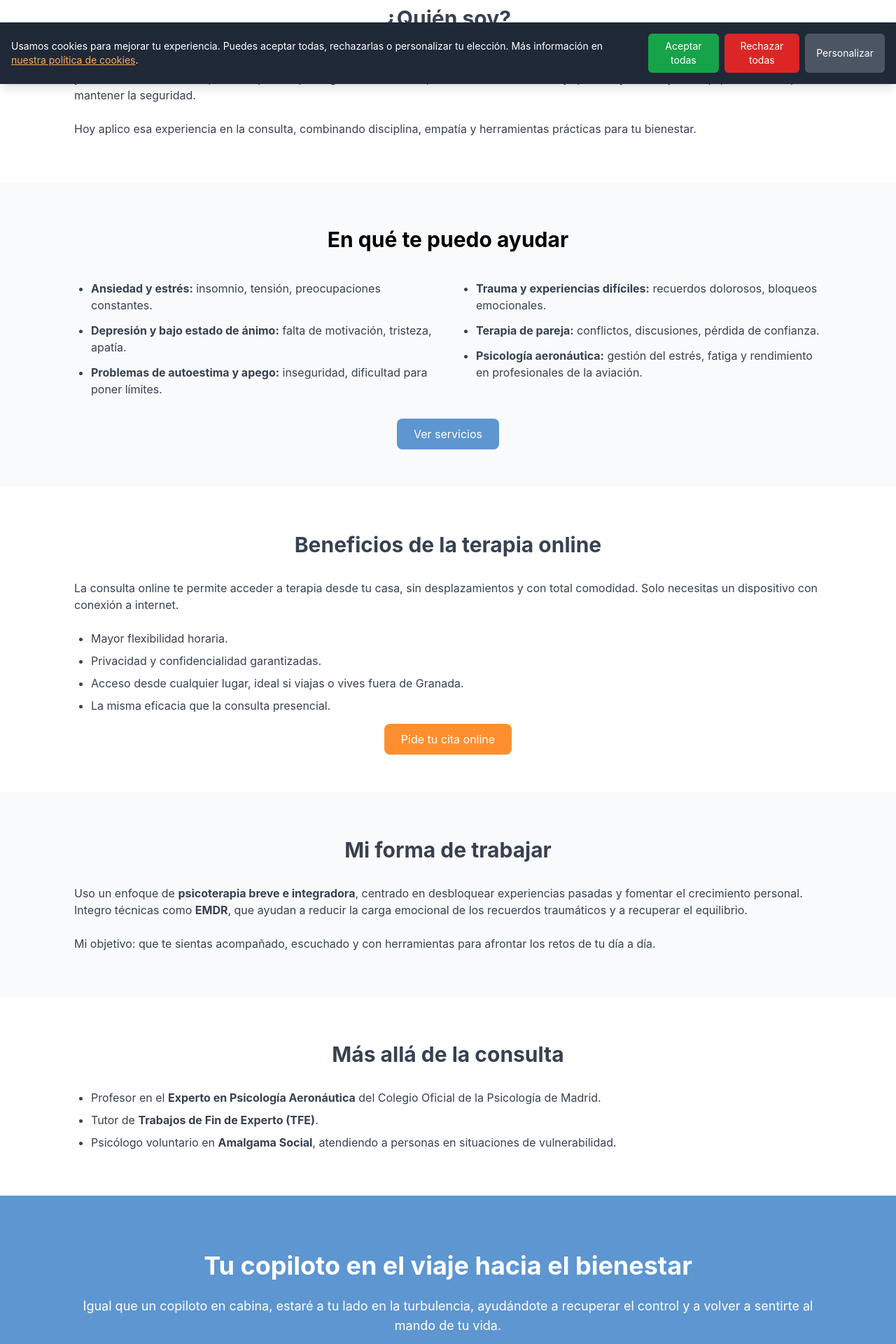
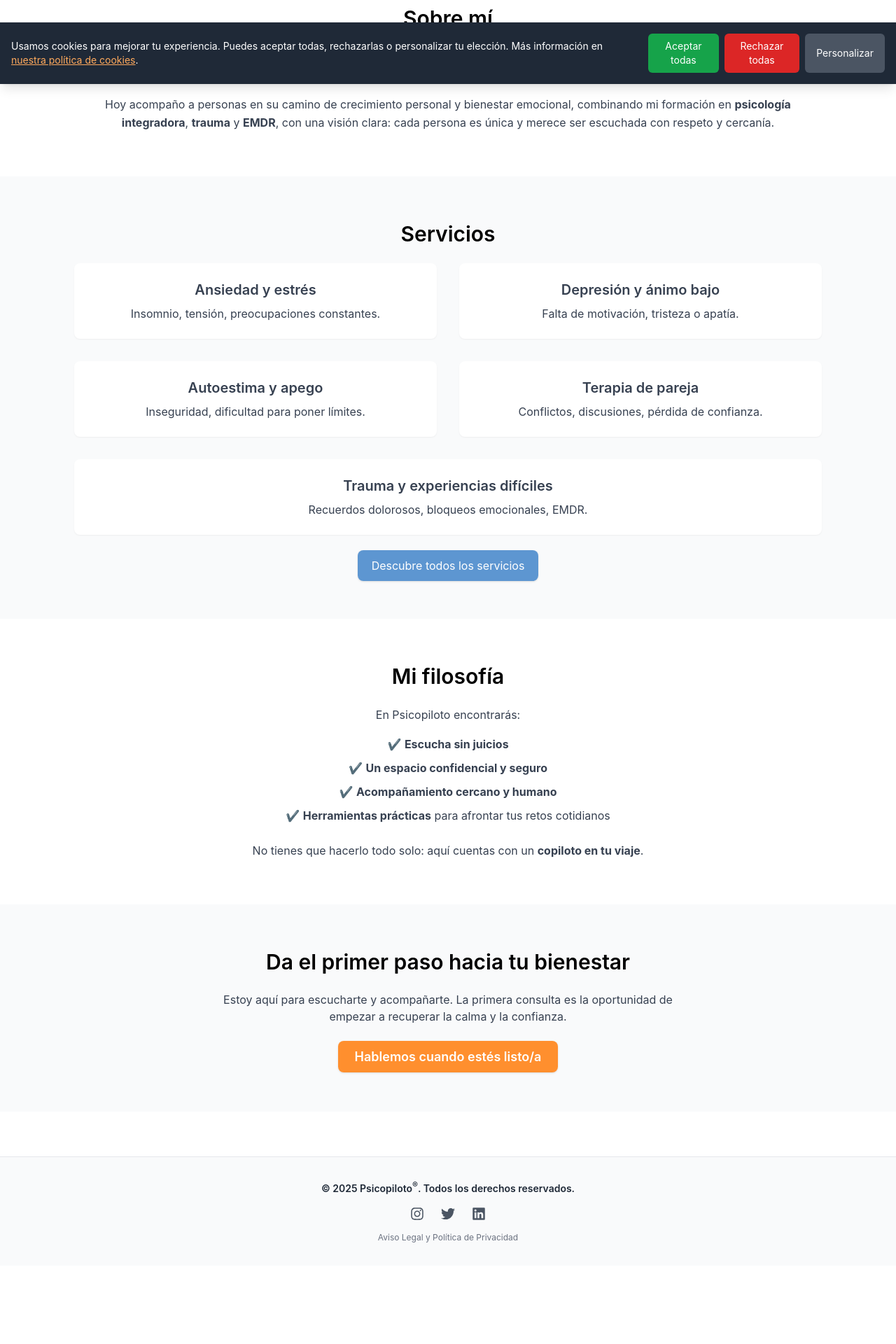
Before and after one commit to psicopiloto/psicopilotopage1, a Next.js app: page / in a window 1280 px wide. Shown: the part 680-2600 px from the top of the page at 70% size. After the commit the page ends 2488 px from the top, so only its background shows below. Built offline with nearby package versions, Linux system fonts and the light colour scheme.

Commit message:
Update index.js1

```diff
--- a/pages/index.js
+++ b/pages/index.js
@@ -1,193 +1,130 @@
+import Nav from "../components/Nav";
+import Footer from "../components/Footer";
 import Image from "next/image";
 import Link from "next/link";
-import Nav from "../components/Nav";
-import Footer from "../components/Footer";
 
 export default function Home() {
   return (
     <div className="min-h-screen flex flex-col">
       <Nav />
       <main className="flex-grow pt-16">
-        {/* HERO con imagen de fondo */}
+
+        {/* HERO */}
         <section className="relative h-[70vh] flex items-center justify-center">
           <Image
-            src="/fotoinicio1.png"
+            src="/fotoinicio1.jpg"
             alt="Psicólogo online en Granada - Psicopiloto"
             fill
             style={{ objectFit: "cover" }}
             priority
           />
           <div className="absolute inset-0 bg-black/40 z-10" />
-          <div className="container mx-auto text-white z-20 relative">
-            <div className="bg-black/40 p-8 rounded-lg max-w-3xl">
-              <h1 className="text-3xl md:text-5xl font-bold mb-4">
-                Tu copiloto en el viaje hacia el bienestar
-              </h1>
-              <p className="mb-6 text-lg">
-                ¿Te sientes superado por la ansiedad, el estrés o las dudas sobre ti mismo?
-                En <strong>Psicopiloto</strong> encontrarás un espacio para recuperar la calma
-                y retomar el control de tu vida.
-              </p>
-              <Link href="/contacto">
-                <span className="inline-block px-6 py-3 rounded-lg bg-softorange-500 text-white">
-                  Reserva tu primera consulta
+          <div className="container mx-auto text-center text-white z-20 relative">
+            <h1 className="text-4xl md:text-6xl font-bold mb-6">
+              Tu copiloto en el viaje hacia el bienestar
+            </h1>
+            <p className="text-lg md:text-xl mb-8 max-w-2xl mx-auto">
+              Un espacio seguro, cercano y libre de juicios para recuperar la
+              calma y sentir de nuevo que llevas el control de tu vida.
+            </p>
+            <Link href="/contacto">
+              <span className="px-6 py-3 bg-softorange-500 text-white rounded-lg text-lg font-semibold shadow hover:bg-softorange-600 transition">
+                Agenda tu primera cita
+              </span>
+            </Link>
+          </div>
+        </section>
+
+        {/* SOBRE MÍ */}
+        <section className="py-16 bg-white">
+          <div className="container mx-auto max-w-4xl text-center">
+            <h2 className="text-3xl font-semibold mb-6">Sobre mí</h2>
+            <p className="text-gray-700 leading-relaxed mb-4">
+              Soy <strong>psicólogo con Habilitación Sanitaria</strong> y durante
+              más de 18 años fui también <strong>piloto militar e instructor</strong>.
+              Mi experiencia me enseñó que lo más importante no es la perfección,
+              sino la <strong>confianza</strong>, la <strong>humildad</strong> y la
+              capacidad de pedir ayuda cuando más lo necesitamos.
+            </p>
+            <p className="text-gray-700 leading-relaxed">
+              Hoy acompaño a personas en su camino de crecimiento personal y
+              bienestar emocional, combinando mi formación en{" "}
+              <strong>psicología integradora</strong>, <strong>trauma</strong> y{" "}
+              <strong>EMDR</strong>, con una visión clara: cada persona es única y
+              merece ser escuchada con respeto y cercanía.
+            </p>
+          </div>
+        </section>
+
+        {/* SERVICIOS */}
+        <section className="py-16 bg-gray-50">
+          <div className="container mx-auto max-w-5xl text-center">
+            <h2 className="text-3xl font-semibold mb-6">Servicios</h2>
+            <div className="grid md:grid-cols-2 gap-8 text-gray-700">
+              <div className="p-6 bg-white rounded-lg shadow-sm">
+                <h3 className="font-semibold text-xl mb-2">Ansiedad y estrés</h3>
+                <p>Insomnio, tensión, preocupaciones constantes.</p>
+              </div>
+              <div className="p-6 bg-white rounded-lg shadow-sm">
+                <h3 className="font-semibold text-xl mb-2">Depresión y ánimo bajo</h3>
+                <p>Falta de motivación, tristeza o apatía.</p>
+              </div>
+              <div className="p-6 bg-white rounded-lg shadow-sm">
+                <h3 className="font-semibold text-xl mb-2">Autoestima y apego</h3>
+                <p>Inseguridad, dificultad para poner límites.</p>
+              </div>
+              <div className="p-6 bg-white rounded-lg shadow-sm">
+                <h3 className="font-semibold text-xl mb-2">Terapia de pareja</h3>
+                <p>Conflictos, discusiones, pérdida de confianza.</p>
+              </div>
+              <div className="p-6 bg-white rounded-lg shadow-sm md:col-span-2">
+                <h3 className="font-semibold text-xl mb-2">Trauma y experiencias difíciles</h3>
+                <p>Recuerdos dolorosos, bloqueos emocionales, EMDR.</p>
+              </div>
+            </div>
+            <div className="mt-8">
+              <Link href="/servicios">
+                <span className="px-5 py-3 bg-psicopiloto-500 text-white rounded-lg shadow hover:bg-psicopiloto-600 transition">
+                  Descubre todos los servicios
                 </span>
               </Link>
             </div>
           </div>
         </section>
 
-        {/* QUIÉN SOY */}
+        {/* FILOSOFÍA */}
         <section className="py-16 bg-white">
-          <div className="container mx-auto max-w-4xl text-gray-700 space-y-6">
-            <h2 className="text-3xl font-bold text-center mb-8">¿Quién soy?</h2>
-            <p>
-              Soy <strong>psicólogo con Habilitación Sanitaria</strong>, especializado en{" "}
-              <strong>trauma, EMDR y psicología aeronáutica</strong>. Durante más de
-              18 años trabajé como <strong>piloto militar e instructor</strong>, donde
-              aprendí que la gestión emocional, la toma de decisiones bajo presión y
-              el trabajo en equipo son clave para mantener la seguridad.
+          <div className="container mx-auto max-w-4xl text-center">
+            <h2 className="text-3xl font-semibold mb-6">Mi filosofía</h2>
+            <p className="text-gray-700 leading-relaxed mb-4">
+              En Psicopiloto encontrarás:
             </p>
-            <p>
-              Hoy aplico esa experiencia en la consulta, combinando disciplina,
-              empatía y herramientas prácticas para tu bienestar.
+            <ul className="text-gray-700 leading-relaxed space-y-2">
+              <li>✔️ <strong>Escucha sin juicios</strong></li>
+              <li>✔️ <strong>Un espacio confidencial y seguro</strong></li>
+              <li>✔️ <strong>Acompañamiento cercano y humano</strong></li>
+              <li>✔️ <strong>Herramientas prácticas</strong> para afrontar tus retos cotidianos</li>
+            </ul>
+            <p className="text-gray-700 leading-relaxed mt-6">
+              No tienes que hacerlo todo solo: aquí cuentas con un{" "}
+              <strong>copiloto en tu viaje</strong>.
             </p>
           </div>
         </section>
 
-        {/* EN QUÉ TE PUEDO AYUDAR */}
+        {/* CTA */}
         <section className="py-16 bg-gray-50">
-          <div className="container mx-auto max-w-5xl">
-            <h2 className="text-3xl font-bold text-center mb-10">
-              En qué te puedo ayudar
+          <div className="container mx-auto text-center">
+            <h2 className="text-3xl font-semibold mb-6">
+              Da el primer paso hacia tu bienestar
             </h2>
-            <div className="grid md:grid-cols-2 gap-8 text-gray-700">
-              <div>
-                <ul className="list-disc pl-6 space-y-3">
-                  <li>
-                    <strong>Ansiedad y estrés:</strong> insomnio, tensión,
-                    preocupaciones constantes.
-                  </li>
-                  <li>
-                    <strong>Depresión y bajo estado de ánimo:</strong> falta de
-                    motivación, tristeza, apatía.
-                  </li>
-                  <li>
-                    <strong>Problemas de autoestima y apego:</strong> inseguridad,
-                    dificultad para poner límites.
-                  </li>
-                </ul>
-              </div>
-              <div>
-                <ul className="list-disc pl-6 space-y-3">
-                  <li>
-                    <strong>Trauma y experiencias difíciles:</strong> recuerdos
-                    dolorosos, bloqueos emocionales.
-                  </li>
-                  <li>
-                    <strong>Terapia de pareja:</strong> conflictos, discusiones,
-                    pérdida de confianza.
-                  </li>
-                  <li>
-                    <strong>Psicología aeronáutica:</strong> gestión del estrés,
-                    fatiga y rendimiento en profesionales de la aviación.
-                  </li>
-                </ul>
-              </div>
-            </div>
-            <div className="text-center mt-10">
-              <Link href="/servicios">
-                <span className="px-6 py-3 bg-psicopiloto-500 text-white rounded-lg">
-                  Ver servicios
-                </span>
-              </Link>
-            </div>
-          </div>
-        </section>
-
-        {/* CITA ONLINE */}
-        <section className="py-16 bg-white">
-          <div className="container mx-auto max-w-4xl text-gray-700 space-y-6">
-            <h2 className="text-3xl font-bold text-center mb-8">
-              Beneficios de la terapia online
-            </h2>
-            <p>
-              La consulta online te permite acceder a terapia desde tu casa, sin
-              desplazamientos y con total comodidad. Solo necesitas un dispositivo
-              con conexión a internet.
-            </p>
-            <ul className="list-disc pl-6 space-y-2">
-              <li>Mayor flexibilidad horaria.</li>
-              <li>Privacidad y confidencialidad garantizadas.</li>
-              <li>Acceso desde cualquier lugar, ideal si viajas o vives fuera de Granada.</li>
-              <li>La misma eficacia que la consulta presencial.</li>
-            </ul>
-            <div className="text-center mt-6">
-              <Link href="/contacto">
-                <span className="px-6 py-3 bg-softorange-500 text-white rounded-lg">
-                  Pide tu cita online
-                </span>
-              </Link>
-            </div>
-          </div>
-        </section>
-
-        {/* MI FORMA DE TRABAJAR */}
-        <section className="py-16 bg-gray-50">
-          <div className="container mx-auto max-w-4xl text-gray-700 space-y-6">
-            <h2 className="text-3xl font-bold text-center mb-8">
-              Mi forma de trabajar
-            </h2>
-            <p>
-              Uso un enfoque de <strong>psicoterapia breve e integradora</strong>,
-              centrado en desbloquear experiencias pasadas y fomentar el
-              crecimiento personal. Integro técnicas como{" "}
-              <strong>EMDR</strong>, que ayudan a reducir la carga emocional de los
-              recuerdos traumáticos y a recuperar el equilibrio.
-            </p>
-            <p>
-              Mi objetivo: que te sientas acompañado, escuchado y con herramientas
-              para afrontar los retos de tu día a día.
-            </p>
-          </div>
-        </section>
-
-        {/* MÁS ALLÁ DE LA CONSULTA */}
-        <section className="py-16 bg-white">
-          <div className="container mx-auto max-w-4xl text-gray-700 space-y-6">
-            <h2 className="text-3xl font-bold text-center mb-8">
-              Más allá de la consulta
-            </h2>
-            <ul className="list-disc pl-6 space-y-2">
-              <li>
-                Profesor en el <strong>Experto en Psicología Aeronáutica</strong>{" "}
-                del Colegio Oficial de la Psicología de Madrid.
-              </li>
-              <li>
-                Tutor de <strong>Trabajos de Fin de Experto (TFE)</strong>.
-              </li>
-              <li>
-                Psicólogo voluntario en <strong>Amalgama Social</strong>,
-                atendiendo a personas en situaciones de vulnerabilidad.
-              </li>
-            </ul>
-          </div>
-        </section>
-
-        {/* CIERRE / CTA */}
-        <section className="py-20 bg-psicopiloto-500 text-white text-center">
-          <div className="container mx-auto max-w-3xl">
-            <h2 className="text-3xl md:text-4xl font-bold mb-6">
-              Tu copiloto en el viaje hacia el bienestar
-            </h2>
-            <p className="mb-8 text-lg">
-              Igual que un copiloto en cabina, estaré a tu lado en la turbulencia,
-              ayudándote a recuperar el control y a volver a sentirte al mando de
-              tu vida.
+            <p className="text-gray-700 mb-8 max-w-2xl mx-auto">
+              Estoy aquí para escucharte y acompañarte. La primera consulta es la
+              oportunidad de empezar a recuperar la calma y la confianza.
             </p>
             <Link href="/contacto">
-              <span className="inline-block px-6 py-3 rounded-lg bg-white text-psicopiloto-600 font-semibold">
-                Pide tu cita ahora
+              <span className="px-6 py-3 bg-softorange-500 text-white rounded-lg text-lg font-semibold shadow hover:bg-softorange-600 transition">
+                Hablemos cuando estés listo/a
               </span>
             </Link>
           </div>
```
